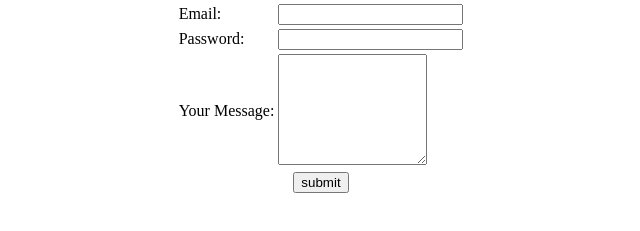
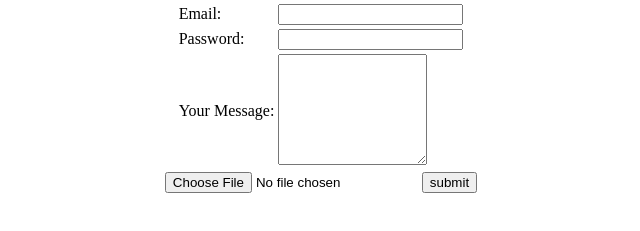
Before and after one commit to elmohatem/test, a plain HTML site: page contact.html in a window 1280 px wide. Shown: the part 285-516 px from the top of the page, without its empty margins (319-959 px from the left). Drawn offline with Linux system fonts and the light colour scheme.

Commit message:
Update contact.html

```diff
--- a/contact.html
+++ b/contact.html
@@ -35,6 +35,7 @@
           <td> <textarea name="message" rows="7" cols="16"></textarea> </td>
         </tr>
       </table>
+      <input type="file" name="file" value="">
       <input type="submit" name="" value="submit">
     </form>
   </center>
```
